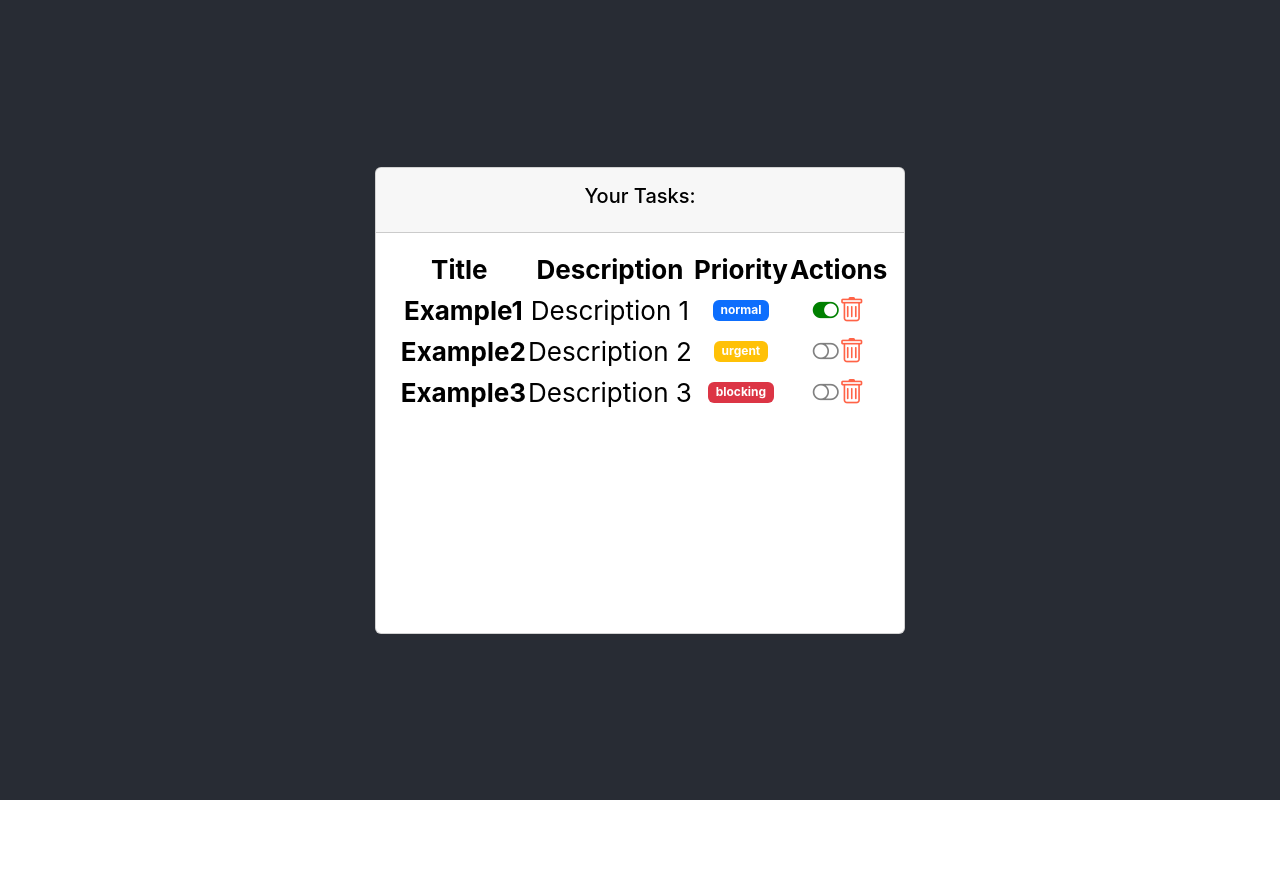
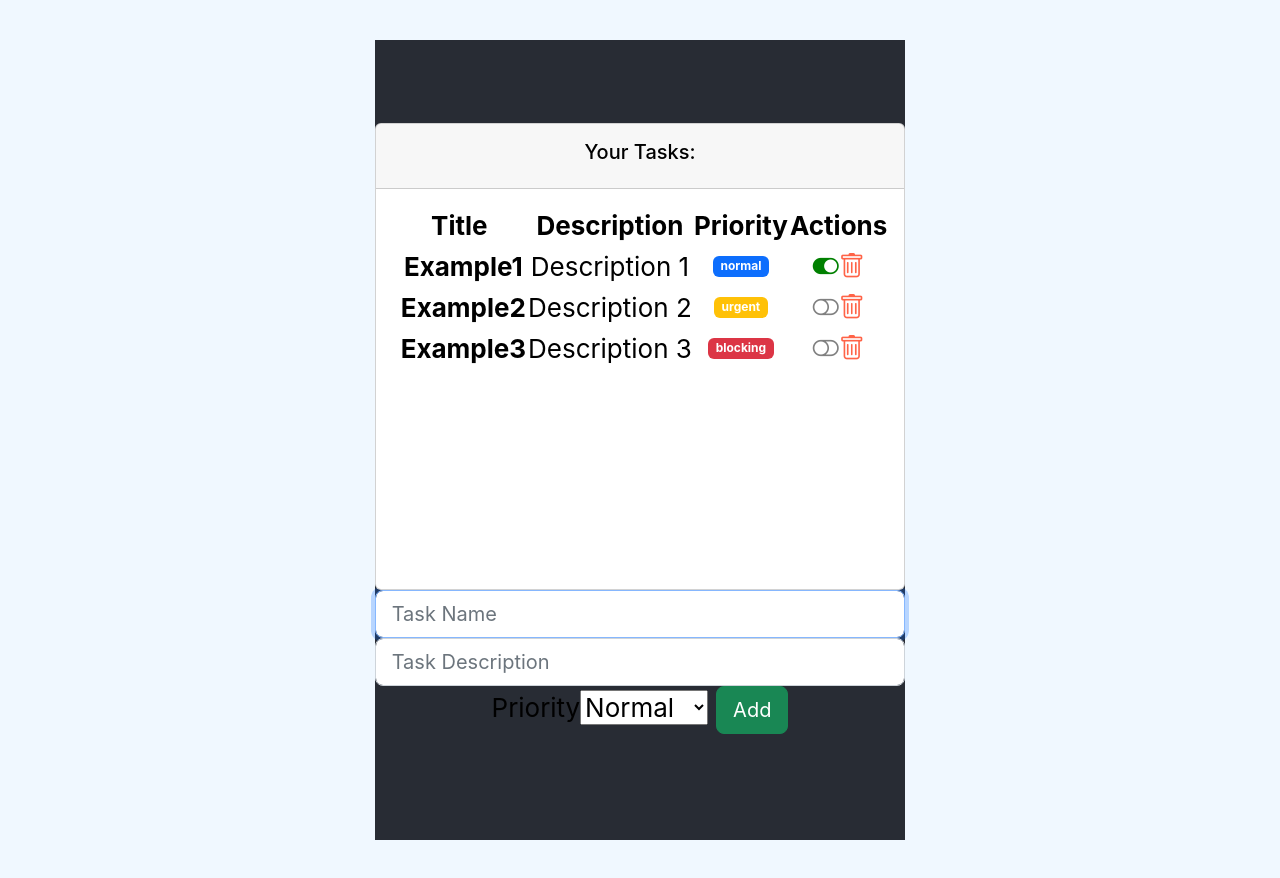
Before and after one commit to fjarar/TODO_LIST_REACT, a React (Create React App) app: page / in a window 1280 px wide. Before the commit the page ends 800 px from the top, so only its background shows below. Built offline with nearby package versions, Linux system fonts and the light colour scheme.

Commit message:
added ffunction to add, change and delete a task

```diff
--- a/src/App.css
+++ b/src/App.css
@@ -40,3 +40,12 @@
 h1 {
   color: tomato;
 }
+
+body {
+  display: flex;
+  align-items: center;
+  justify-content: center;
+  padding-top: 40px;
+  padding-bottom: 40px;
+  background-color: aliceblue;
+}
--- a/src/App.js
+++ b/src/App.js
@@ -6,6 +6,7 @@
 import GreetingStyled from './components/pure/greetingStyled';
 import Clock from './components/pure/entregaClase';
 import EntregaFuncion from './components/pure/entregaFuncion';
+import Father from './components/container/father';
 
 function App() {
   return (
@@ -18,6 +19,8 @@
         {/* <GreetingStyled name="Flavio"></GreetingStyled> */}
         {/* <Clock></Clock> */}
         {/* <EntregaFuncion name='Martin' lastName={'San Jose'}></EntregaFuncion> */}
+        {/* GEestion de eventos */}
+        {/* <Father></Father> */}
       </header>
     </div>
   );
--- /dev/null
+++ b/src/components/container/father.jsx
@@ -0,0 +1,22 @@
+import React, { useState } from 'react';
+import Child from '../pure/child';
+
+const Father = () => {
+
+    const [name, setName] = useState('Flavio');
+
+    function showMessage(text){
+        alert(`Message received: ${text} `)
+    }
+
+    function updateName(newName){
+        setName(newName);
+    }
+    return (
+        <div style={{backgroundColor: 'tomato', padding: '10px'}}>
+            <Child name={name} send={showMessage} update={updateName}></Child>
+        </div>
+    );
+}
+
+export default Father;
--- a/src/components/container/task_list.jsx
+++ b/src/components/container/task_list.jsx
@@ -32,17 +32,42 @@
     defaultTask3,
   ]);
 
+  const [loading, setLoading] = useState(true);
+
   //COntrol del ciclo de vida del componente
   useEffect(() => {
     console.log("Task State has been modified");
+    setLoading(false);
     return () => {
       console.log("TaskList component is going to unmount...");
     };
   }, [tasks]);
 
-  const changeCompleted = (id) => {
-    console.log("TODO: Cambiar estado de una tarea");
-  };
+  function completeTask(task) {
+    console.log("Complete this Task:", task);
+    const index = tasks.indexOf(task);
+    const tempTask = [...tasks];
+    tempTask[index].completed = !tempTask[index].completed;
+    // We update the state of the component with the new list of tasks and it will update the
+    // Iteration of the tasks in order to show the task updated
+    setTasks(tempTask);
+  }
+
+  function deleteTask(task){
+    console.log("Delete this Task:", task);
+    const index = tasks.indexOf(task);
+    const tempTask = [...tasks];
+    tempTask.splice(index,1);
+    setTasks(tempTask);
+  }
+
+  function addTask(task){
+    console.log("Adding a Task:", task);
+    const index = tasks.indexOf(task);
+    const tempTask = [...tasks];
+    tempTask.push(task);
+    setTasks(tempTask);
+  }
 
   return (
     <div>
@@ -69,7 +94,12 @@
                 {/* TODO: Iterar sobre una lista de tareas */}
                 {tasks.map((task, index) => {
                   return (
-                    <TaskComponent key={index} task={task}></TaskComponent>
+                    <TaskComponent
+                      key={index}
+                      task={task}
+                      complete={completeTask}
+                      remove={deleteTask}
+                    ></TaskComponent>
                   );
                 })}
               </tbody>
@@ -77,7 +107,7 @@
           </div>
         </div>
       </div>
-      <TaskForm></TaskForm>
+      <TaskForm add={addTask}></TaskForm>
     </div>
   );
 };
--- /dev/null
+++ b/src/components/pure/child.jsx
@@ -0,0 +1,46 @@
+import React, { useRef } from "react";
+
+const Child = ({ name, send, update }) => {
+
+    const messageRef = useRef('');
+    const nameRef = useRef('');
+
+  function pressButton() {
+    const text = messageRef.current.value;
+    alert(`TExt in Input ${text}`);
+  }
+
+  function pressButtonParams(text) {
+    alert(`Text: ${text}`);
+  }
+
+  function submitName(e){
+    e.preventDefault();
+    update(nameRef.current.value);
+  }
+
+  return (
+    <div style={{backgroundColor: 'cyan', padding:'30px'}}>
+      <p onMouseOver={() => console.log("On Mouse Over")}>Hello, {name}</p>
+      <button onClick={() => console.log("Boton 1 pulsado")}>Boton 1</button>
+      <button onClick={pressButton}>Boton 2</button>
+      <button onClick={() => pressButtonParams("Hello")}>Boton 3</button>
+      <input
+        placeholder="Insert a text"
+        onFocus={() => console.log("Input Focused")}
+        onChange={(e)=> console.log('Input Changed:', e.target.value)}
+        onCopy={() => console.log('Copied text from Input')}
+        ref={messageRef}
+      />
+      <button onClick={() => send(messageRef.current.value)}>Send Message</button>
+      <div style={{marginTop: '20px'}}>
+        <form onSubmit={submitName}>
+            <input ref={nameRef} placeholder='New Name' />
+            <button type="submit">Update Name</button>
+        </form>
+      </div>
+    </div>
+  );
+};
+
+export default Child;
--- a/src/components/pure/forms/taskForm.jsx
+++ b/src/components/pure/forms/taskForm.jsx
@@ -1,11 +1,47 @@
-import React, { useRef } from 'react';
+import React, { useRef } from "react";
+import PropTypes from "prop-types";
+import { LEVELS } from "../../../models/levels.enum";
+import { Task } from "../../../models/task.class";
 
-const TaskForm = () => {
-    return (
-        <form>
+const TaskForm = ({ add }) => {
+  const nameRef = useRef("");
+  const descriptionRef = useRef("");
+  const levelRef = useRef(LEVELS.NORMAL);
 
-        </form>
+  function addTask(e) {
+    e.preventDefault();
+    const newTask = new Task(
+      nameRef.current.value,
+      descriptionRef.current.value,
+      false,
+      levelRef.current.value
     );
-}
+    add(newTask);
+  }
+
+  return <form onSubmit={addTask} className='d-flex justify-content-center align-items-center mb-4'>
+    <div className="form-outline flex-fill">
+    <input ref={nameRef} id="inputName" placeholder="Task Name" type="text" className="form-control form-control-lg" required autoFocus/>
+    <input ref={descriptionRef} id="inputDescription" placeholder="Task Description" type="text" className="form-control form-control-lg" required/>
+    <label htmlFor="SelectLevel" className="sr-only">Priority</label>
+    <select ref={levelRef} defaultValue={LEVELS.NORMAL} id="selectLevel">
+        <option value={LEVELS.NORMAL}>
+            Normal
+        </option>
+        <option value={LEVELS.URGENT}>
+            Urgent
+        </option>
+        <option value={LEVELS.BLOCKING}>
+            Blocking
+        </option>
+    </select>
+    <button type="submit" className="btn btn-success btn-lg ms-2">Add</button>
+    </div>
+  </form>;
+};
+
+TaskForm.propTypes = {
+  add: PropTypes.func.isRequired,
+};
 
 export default TaskForm;
--- a/src/components/pure/task.jsx
+++ b/src/components/pure/task.jsx
@@ -4,7 +4,7 @@
 import "../../styles/task.scss";
 import { LEVELS } from "../../models/levels.enum";
 
-const TaskComponent = ({ task }) => {
+const TaskComponent = ({ task, complete, remove }) => {
   useEffect(() => {
     console.log("Created Task");
     return () => {
@@ -44,9 +44,9 @@
    */
   function taskCompletedIcon(){
     if(task.completed){
-        return(<i className="bi-toggle-on" style={{ color: "green" }}></i>)
+        return(<i onClick={ () => complete(task) } className="bi-toggle-on task-action" style={{ color: "green" }}></i>)
     }else{
-        return(<i className="bi-toggle-off" style={{ color: 'grey' }}></i>)
+        return(<i onClick={ () => complete(task) } className="bi-toggle-off task-action" style={{ color: 'grey' }}></i>)
     }
   }
 
@@ -65,14 +65,16 @@
       <td className="align-middle">
         {/* Execution of function to return icon depending on completing state */}
         {taskCompletedIcon()}
-        <i className="bi-trash" style={{color: 'tomato'}}></i>
+        <i className="bi-trash task-action" style={{color: 'tomato'}} onClick={() => remove(task)}></i>
       </td>
     </tr>
   );
 };
 
 TaskComponent.propTypes = {
-  task: PropTypes.instanceOf(Task),
+  task: PropTypes.instanceOf(Task).isRequired,
+  complete: PropTypes.func.isRequired,
+  remove: PropTypes.func.isRequired
 };
 
 export default TaskComponent;
--- a/src/styles/task.scss
+++ b/src/styles/task.scss
@@ -1,8 +1,3 @@
-h1 {
-    color: cyan;
+.task-action {
+    cursor: pointer;
 }
-
-.task-name {
-    font-weight: bold;
-    color: cadetblue;
-}
```
